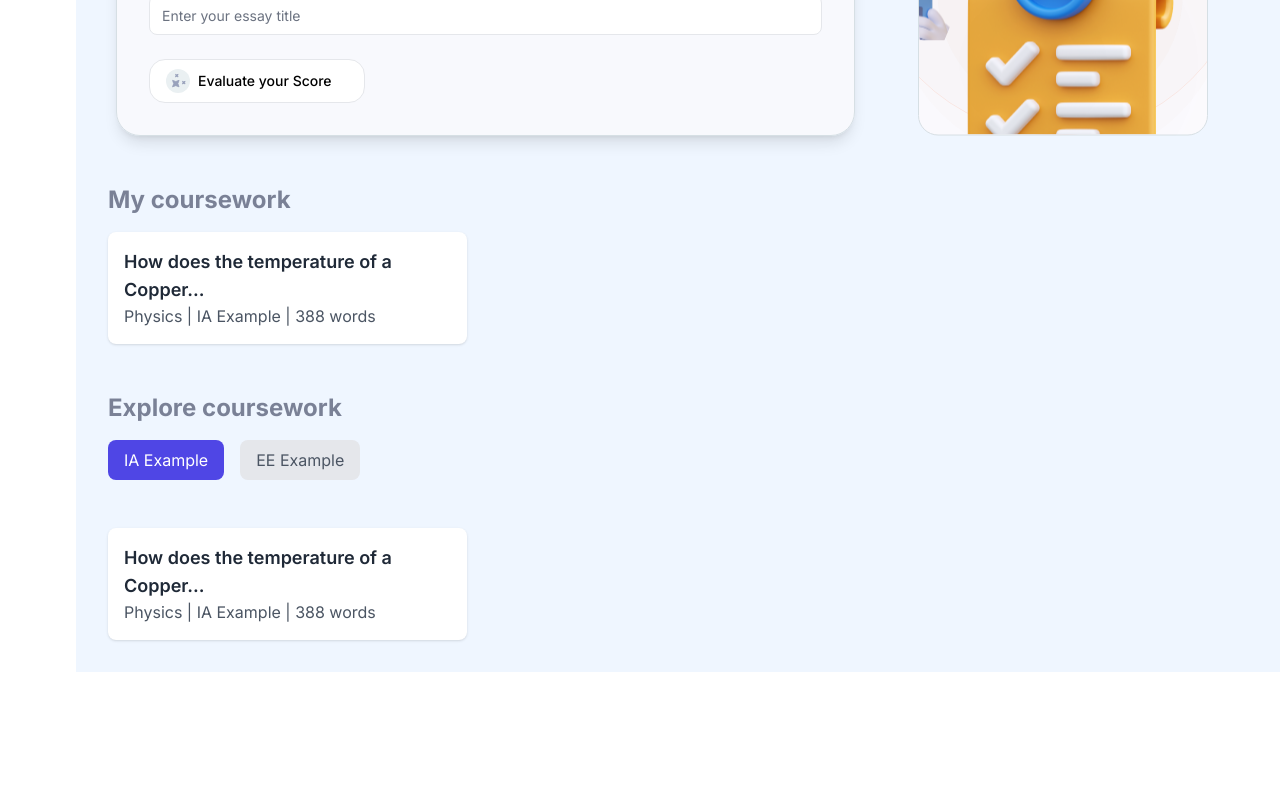
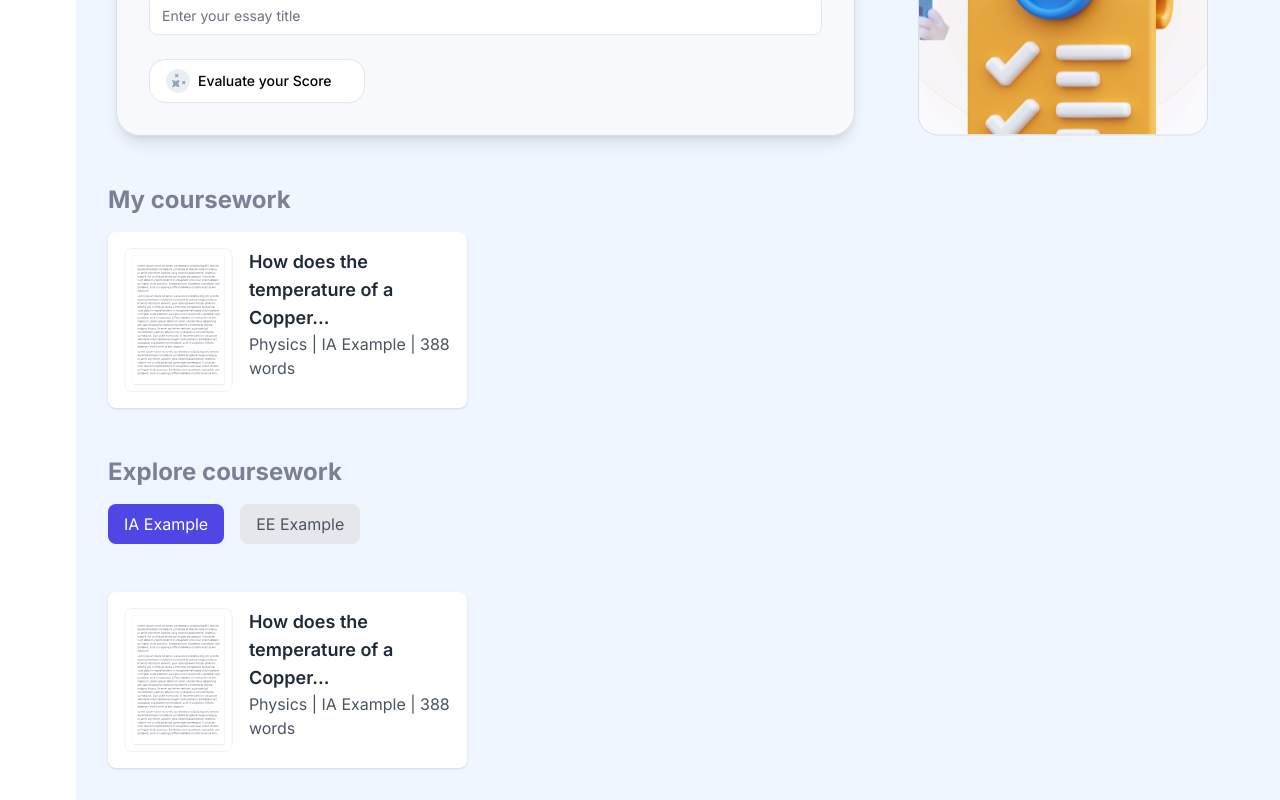
Before and after one commit to Durgesh2601/ib-coursework-evaluation, a Next.js app: page / in a window 1280 px wide. Shown: the part 582-1382 px from the top of the page. Before the commit the page ends 1254 px from the top, so only its background shows below. Built offline with nearby package versions, Linux system fonts and the light colour scheme.

Commit message:
feat: coursework list

```diff
--- a/src/components/ui/CourseworkForm.jsx
+++ b/src/components/ui/CourseworkForm.jsx
@@ -43,6 +43,7 @@ export default function CourseworkForm() {
       ...values,
       file,
       id: uuidv4(),
+      words_count: Math.floor(Math.random() * 100),
     };
     storedData.push(newEntry);
     localStorage.setItem("uploadedFiles", JSON.stringify(storedData));
--- a/src/components/ui/CourseworkList.jsx
+++ b/src/components/ui/CourseworkList.jsx
@@ -1,3 +1,5 @@
+import Image from "next/image";
+import MockImg from "@/assets/mock_pdf.svg";
 
 export default function CourseworkList({ title, items }) {
   return (
@@ -5,11 +7,23 @@ export default function CourseworkList({ title, items }) {
       <h2 className="text-2xl font-bold text-secondary-text mb-4">{title}</h2>
       <div className="grid grid-cols-1 md:grid-cols-3 gap-8">
         {items.map((item, index) => (
-          <div key={index} className="bg-white p-4 rounded-lg shadow">
-            <h3 className="text-lg font-semibold text-gray-800">
-              {item.title}
-            </h3>
-            <p className="text-gray-600">{item.description}</p>
+          <div key={index} className="bg-white p-4 rounded-lg shadow flex">
+            {/* First Column: Image */}
+            <div className="w-1/3 flex items-center justify-center">
+              <Image
+                src={MockImg}
+                alt={item.title}
+                className="w-full h-auto object-cover rounded-lg"
+              />
+            </div>
+            {/* Second Column: Text Content */}
+            <div className="w-2/3 pl-4">
+              <h3 className="text-lg font-semibold text-gray-800">
+                {item.title}
+              </h3>
+              <p className="text-gray-600">{item.description}</p>
+              {/* Add other details here if needed */}
+            </div>
           </div>
         ))}
       </div>
```
Also changed, not shown: src/assets/mock_pdf.svg (added).
